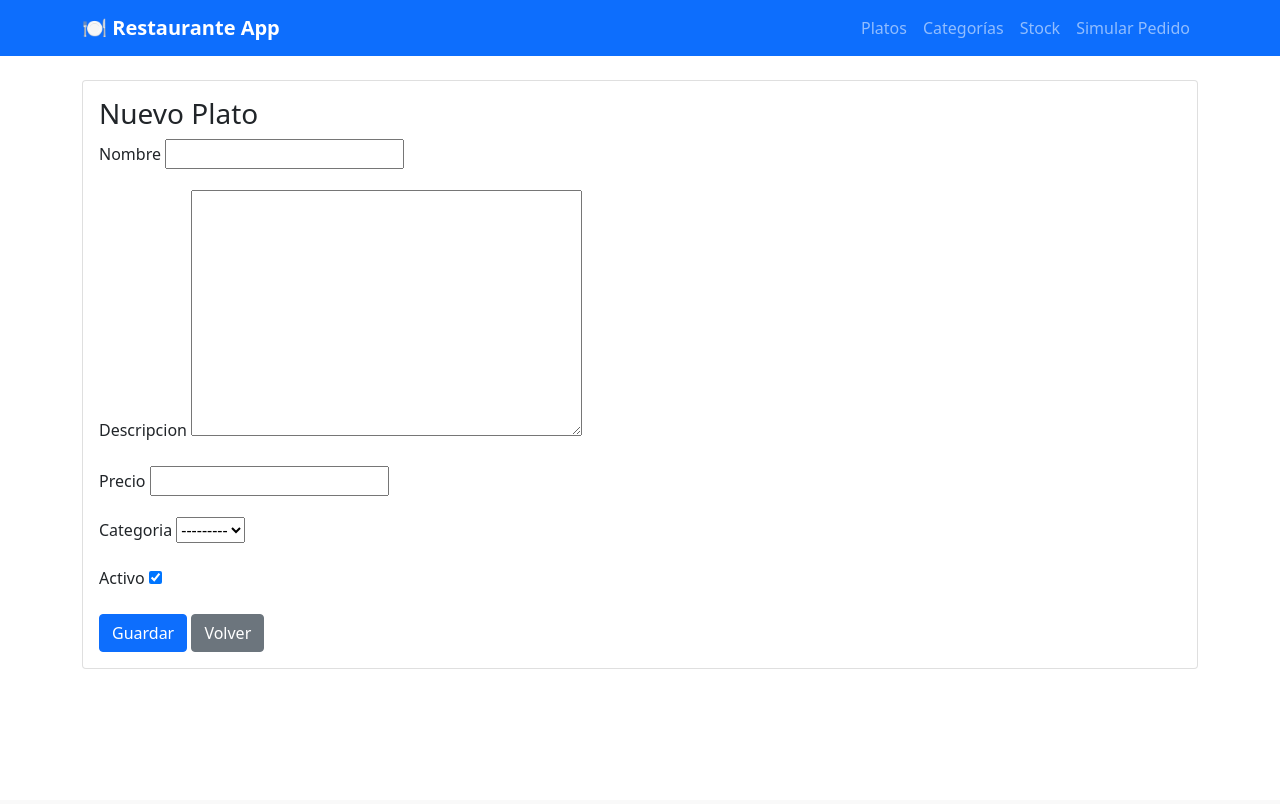
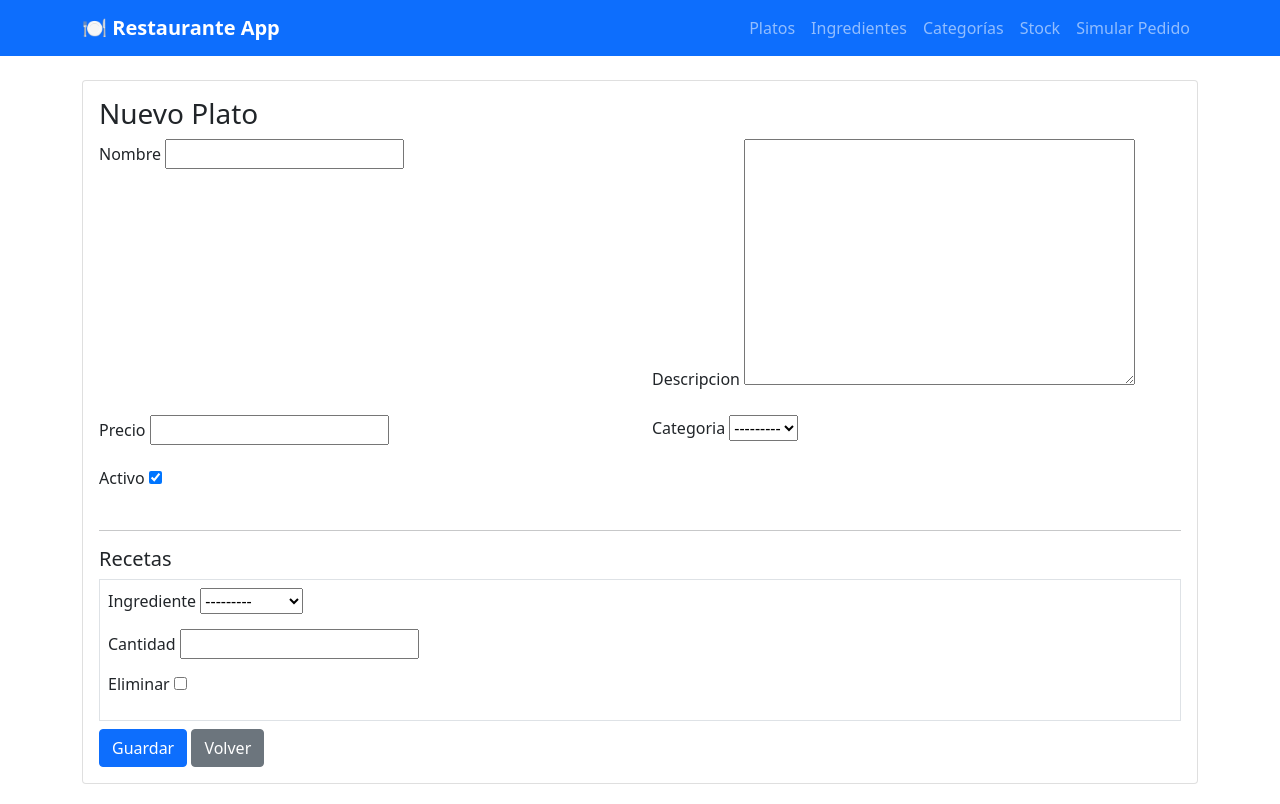
Before and after one commit to F0b10n269/-Men-y-Stock-de-Ingredientes, a Django app: page /plato/new/ in a window 1280 px wide. Before the commit the page ends 669 px from the top, so only its background shows below. Run offline with Django 5.2, Linux system fonts and the light colour scheme; data comes from the database, SQL or seed files in the repository; both versions use the stored data as it was after the commit.

Commit message:
CRUD de Ingredientes
Posibilidad de añadir, editar y eliminar ingredientes.

```diff
--- a/menu_ingredientes/base.html
+++ b/menu_ingredientes/base.html
@@ -17,6 +17,7 @@
             <a class="navbar-brand" href="{% url 'plato_list' %}">🍽️ Restaurante App</a>
             <div class="navbar-nav">
                 <a class="nav-link" href="{% url 'plato_list' %}">Platos</a>
+                <a class="nav-link" href="{% url 'ingrediente_list' %}">Ingredientes</a>
                 <a class="nav-link" href="{% url 'categoria_list' %}">Categorías</a>
                 <a class="nav-link" href="{% url 'stock_list' %}">Stock</a>
                 <a class="nav-link" href="{% url 'simular_pedido' %}">Simular Pedido</a>
--- a/menu_ingredientes/mainApp/forms.py
+++ b/menu_ingredientes/mainApp/forms.py
@@ -24,3 +24,9 @@ class CategoriaForm(forms.ModelForm):
     class Meta:
         model = CategoriaMenu
         fields = ['nombre', 'descripcion']
+
+
+class IngredienteForm(forms.ModelForm):
+    class Meta:
+        model = Ingrediente
+        fields = ['nombre', 'unidad_medida', 'stock_minimo']
--- a/menu_ingredientes/mainApp/templates/mainApp/plato_form.html
+++ b/menu_ingredientes/mainApp/templates/mainApp/plato_form.html
@@ -4,10 +4,35 @@
 <div class="card">
     <div class="card-body">
         <h3>{{ title }}</h3>
+        {% if form.non_field_errors %}
+            <div class="alert alert-danger">
+                {{ form.non_field_errors }}
+            </div>
+        {% endif %}
         <form method="post">
             {% csrf_token %}
+            <div class="row">
                 {% for field in form %}
-                <div class="mb-3">
+                    <div class="mb-3 col-md-6">
+                        <label class="form-label">{{ field.label }}</label>
+                        {{ field }}
+                        {% if field.help_text %}
+                            <div class="form-text">{{ field.help_text }}</div>
+                        {% endif %}
+                        {% if field.errors %}
+                            <div class="text-danger small">{{ field.errors }}</div>
+                        {% endif %}
+                    </div>
+                {% endfor %}
+            </div>
+            {% if formset %}
+                <hr/>
+                <h5>Recetas</h5>
+                {{ formset.management_form }}
+                {% for f in formset %}
+                    <div class="border p-2 mb-2">
+                        {% for field in f.visible_fields %}
+                            <div class="mb-2">
                                 <label class="form-label">{{ field.label }}</label>
                                 {{ field }}
                                 {% if field.errors %}
@@ -15,6 +40,14 @@
                                 {% endif %}
                             </div>
                         {% endfor %}
+                        {% if f.has_delete %}
+                            <div class="form-check">
+                                {{ f.DELETE }} <label class="form-check-label">Eliminar</label>
+                            </div>
+                        {% endif %}
+                    </div>
+                {% endfor %}
+            {% endif %}
             <button class="btn btn-primary" type="submit">Guardar</button>
             <a class="btn btn-secondary" href="{% url 'plato_list' %}">Volver</a>
         </form>
--- a/menu_ingredientes/mainApp/urls_web.py
+++ b/menu_ingredientes/mainApp/urls_web.py
@@ -14,6 +14,12 @@ urlpatterns = [
     path('categoria/<int:pk>/delete/', views.categoria_delete, name='categoria_delete'),
 
     path('stock/', views.stock_list, name='stock_list'),
+    path('stock/new/', views.stock_create, name='stock_create'),
+    # Ingredientes
+    path('ingredientes/', views.ingrediente_list, name='ingrediente_list'),
+    path('ingrediente/new/', views.ingrediente_create, name='ingrediente_create'),
+    path('ingrediente/<int:pk>/edit/', views.ingrediente_update, name='ingrediente_update'),
+    path('ingrediente/<int:pk>/delete/', views.ingrediente_delete, name='ingrediente_delete'),
     path('stock/<int:pk>/edit/', views.stock_update, name='stock_update'),
 
     path('simular/', views.simular_pedido, name='simular_pedido'),
--- a/menu_ingredientes/mainApp/views.py
+++ b/menu_ingredientes/mainApp/views.py
@@ -7,7 +7,9 @@ from django.core.exceptions import ValidationError
 from .models import CategoriaMenu, Ingrediente, Plato, Receta, Stock, ReservaStock
 from django.shortcuts import render, redirect, get_object_or_404
 from django.contrib import messages
-from .forms import PlatoForm, StockForm, CategoriaForm
+from django.forms import inlineformset_factory
+from .forms import PlatoForm, StockForm, CategoriaForm, IngredienteForm, RecetaInlineForm
+from .models import CategoriaMenu, Ingrediente, Plato, Receta, Stock, ReservaStock
 
 # SERIALIZERS (Simples, sin DRF)
 class PlatoSerializer:
@@ -348,28 +350,42 @@ def plato_list(request):
 
 
 def plato_create(request):
+    RecetaFormSet = inlineformset_factory(Plato, Receta, form=RecetaInlineForm, extra=1, can_delete=True)
     if request.method == 'POST':
         form = PlatoForm(request.POST)
         if form.is_valid():
             plato = form.save()
-            messages.success(request, 'Plato creado exitosamente')
-            return redirect('plato_list')
+            formset = RecetaFormSet(request.POST, instance=plato)
+            if formset.is_valid():
+                formset.save()
+                messages.success(request, 'Plato creado exitosamente')
+                return redirect('plato_list')
+            else:
+                # si el formset no es válido, borrar el plato creado para mantener consistencia
+                plato.delete()
+        else:
+            formset = RecetaFormSet(request.POST)
     else:
         form = PlatoForm()
-    return render(request, 'mainApp/plato_form.html', {'form': form, 'title': 'Nuevo Plato'})
+        formset = RecetaFormSet()
+    return render(request, 'mainApp/plato_form.html', {'form': form, 'formset': formset, 'title': 'Nuevo Plato'})
 
 
 def plato_update(request, pk):
     plato = get_object_or_404(Plato, pk=pk)
+    RecetaFormSet = inlineformset_factory(Plato, Receta, form=RecetaInlineForm, extra=1, can_delete=True)
     if request.method == 'POST':
         form = PlatoForm(request.POST, instance=plato)
-        if form.is_valid():
+        formset = RecetaFormSet(request.POST, instance=plato)
+        if form.is_valid() and formset.is_valid():
             form.save()
+            formset.save()
             messages.success(request, 'Plato actualizado')
             return redirect('plato_list')
     else:
         form = PlatoForm(instance=plato)
-    return render(request, 'mainApp/plato_form.html', {'form': form, 'title': 'Editar Plato'})
+        formset = RecetaFormSet(instance=plato)
+    return render(request, 'mainApp/plato_form.html', {'form': form, 'formset': formset, 'title': 'Editar Plato'})
 
 
 def plato_delete(request, pk):
@@ -395,7 +411,19 @@ def stock_update(request, pk):
             return redirect('stock_list')
     else:
         form = StockForm(instance=stock)
-    return render(request, 'mainApp/plato_form.html', {'form': form, 'title': 'Editar Stock'})
+    return render(request, 'mainApp/stock_form.html', {'form': form, 'title': 'Editar Stock'})
+
+
+def stock_create(request):
+    if request.method == 'POST':
+        form = StockForm(request.POST)
+        if form.is_valid():
+            form.save()
+            messages.success(request, 'Stock creado')
+            return redirect('stock_list')
+    else:
+        form = StockForm()
+    return render(request, 'mainApp/stock_form.html', {'form': form, 'title': 'Nuevo Stock'})
 
 
 def simular_pedido(request):
@@ -452,3 +480,40 @@ def categoria_delete(request, pk):
     categoria.delete()
     messages.success(request, 'Categoría eliminada')
     return redirect('categoria_list')
+
+
+def ingrediente_list(request):
+    ingredientes = Ingrediente.objects.all()
+    return render(request, 'mainApp/ingrediente_list.html', {'ingredientes': ingredientes})
+
+
+def ingrediente_create(request):
+    if request.method == 'POST':
+        form = IngredienteForm(request.POST)
+        if form.is_valid():
+            form.save()
+            messages.success(request, 'Ingrediente creado')
+            return redirect('ingrediente_list')
+    else:
+        form = IngredienteForm()
+    return render(request, 'mainApp/ingrediente_form.html', {'form': form, 'title': 'Nuevo Ingrediente'})
+
+
+def ingrediente_update(request, pk):
+    ingrediente = get_object_or_404(Ingrediente, pk=pk)
+    if request.method == 'POST':
+        form = IngredienteForm(request.POST, instance=ingrediente)
+        if form.is_valid():
+            form.save()
+            messages.success(request, 'Ingrediente actualizado')
+            return redirect('ingrediente_list')
+    else:
+        form = IngredienteForm(instance=ingrediente)
+    return render(request, 'mainApp/ingrediente_form.html', {'form': form, 'title': 'Editar Ingrediente'})
+
+
+def ingrediente_delete(request, pk):
+    ingrediente = get_object_or_404(Ingrediente, pk=pk)
+    ingrediente.delete()
+    messages.success(request, 'Ingrediente eliminado')
+    return redirect('ingrediente_list')
```
Also changed, not shown: menu_ingredientes/mainApp/templates/mainApp/ingrediente_form.html (added, +23 -0 lines), menu_ingredientes/mainApp/templates/mainApp/ingrediente_list.html (added, +34 -0 lines), menu_ingredientes/mainApp/templates/mainApp/stock_form.html (added, +23 -0 lines), menu_ingredientes/db.sqlite3. Lines whose indentation alone changed are shown as unchanged.
